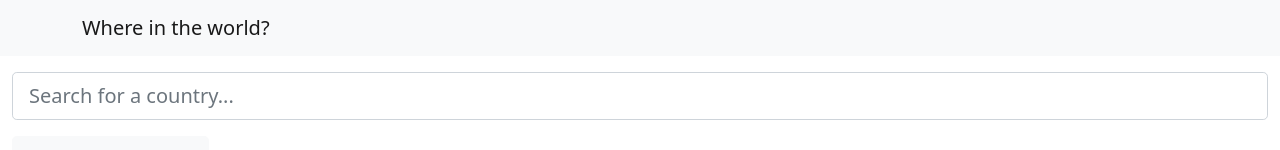
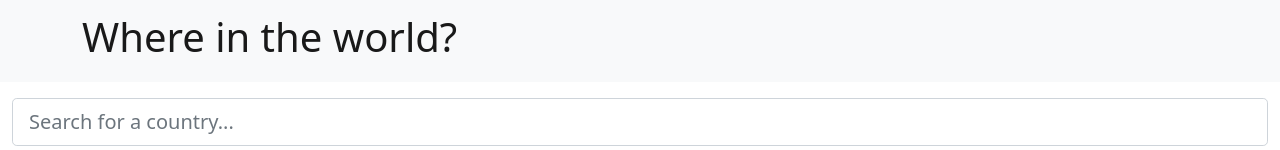
Before and after one commit to valleyman89/flag-switcher, a React (Create React App) app: page / in a window 1280 px wide. Shown: the top 150 px of the page. Built offline with nearby package versions, Linux system fonts and the light colour scheme; no server answers.

Commit message:
move navbar and define routes

```diff
--- a/src/App.js
+++ b/src/App.js
@@ -2,16 +2,11 @@
 import Search from "./components/Search";
 import Filter from "./components/Filter";
 import Cards from "./components/Cards";
-import { Navbar, Container, Row, Col } from "react-bootstrap";
+import { Container, Row, Col } from "react-bootstrap";
 
 function App() {
   return (
     <>
-      <Navbar bg="light">
-        <Container>
-          <Navbar.Brand href="/">Where in the world?</Navbar.Brand>
-        </Container>
-      </Navbar>
       <Container fluid>
         <Row>
           <Col>
--- a/src/index.js
+++ b/src/index.js
@@ -1,14 +1,29 @@
+import "./index.css";
+import { BrowserRouter, Routes, Route } from "react-router-dom";
+import { CountryProvider } from "./context/countryContext";
+import { Navbar, Container } from "react-bootstrap";
+import App from "./App";
+import Country from "./routes/country";
 import React from "react";
 import ReactDOM from "react-dom/client";
-import "./index.css";
-import App from "./App";
-import { CountryProvider } from "./context/countryContext";
 
 const root = ReactDOM.createRoot(document.getElementById("root"));
 root.render(
   <React.StrictMode>
-    <CountryProvider>
-      <App />
-    </CountryProvider>
+    <BrowserRouter>
+      <CountryProvider>
+        <Navbar bg="light">
+          <Container>
+            <Navbar.Brand>
+              <h1>Where in the world?</h1>
+            </Navbar.Brand>
+          </Container>
+        </Navbar>
+        <Routes>
+          <Route path="/" element={<App />} />
+          <Route path="/country/:countryCode" element={<Country />} />
+        </Routes>
+      </CountryProvider>
+    </BrowserRouter>
   </React.StrictMode>
 );
```
